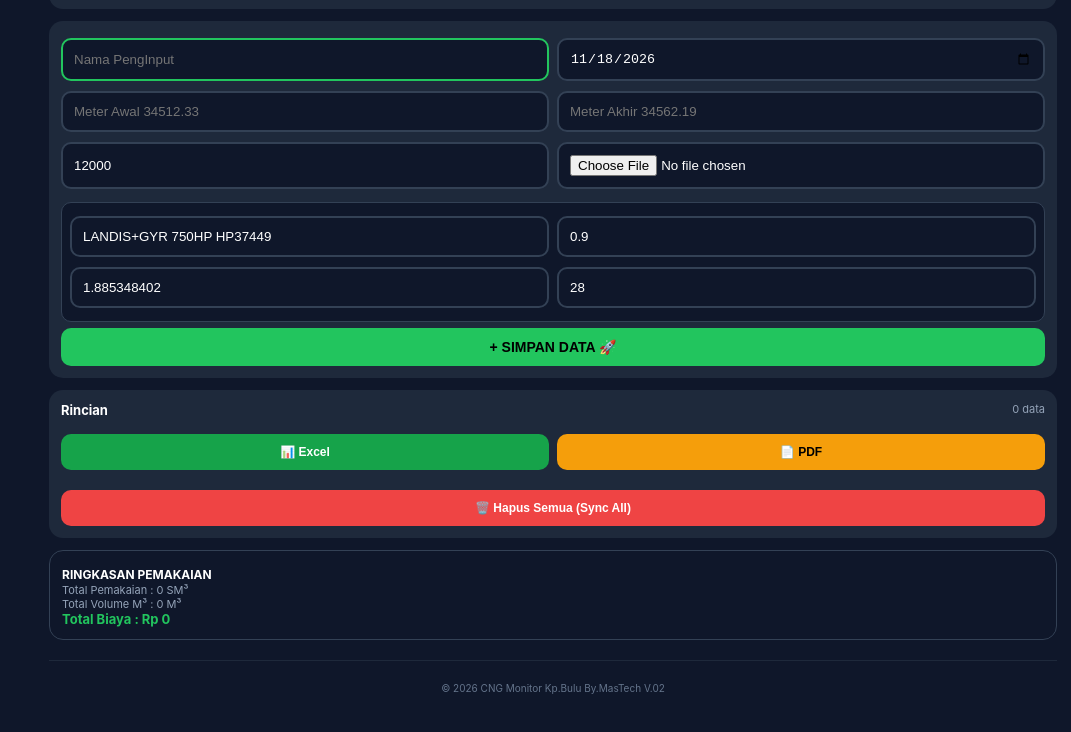
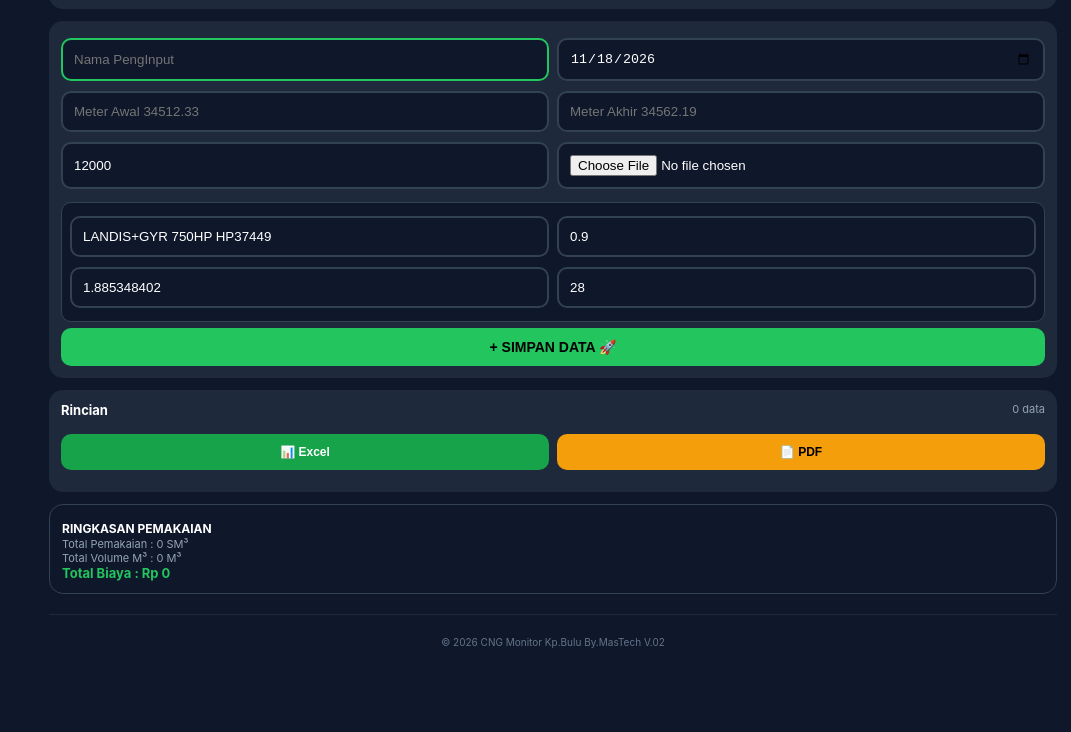
Before and after one commit to MasTech29/monitoring-cng, a plain HTML site: page index.html in a window 1280 px wide. Shown: the part 1149-1881 px from the top of the page, without its empty margins (209-1280 px from the left). After the commit the page ends 1849 px from the top, so only its background shows below. Drawn offline with nearby package versions, Linux system fonts and the light colour scheme; no server answers.

Commit message:
Update index.html

```diff
--- a/index.html
+++ b/index.html
@@ -129,7 +129,6 @@ body.light #ringTotalRp{color:#16a34a !important;font-weight:800 !important;font
 <div class="row" style="justify-content:space-between"><h3 style="margin:0;font-size:13px">Rincian</h3><div class="stat" id="totalData">0 data</div></div>
 <div class="row" style="margin-top:10px"><button class="btn-excel" onclick="exportExcel()">📊 Excel</button><button class="btn-pdf" onclick="exportPDF()">📄 PDF </button></div>
 <table id="tabel"></table>
-<button class="btn-del-all" onclick="askDeleteAll()">🗑️ Hapus Semua (Sync All)</button>
 </div>
 <div class="card" style="background:#0f172a;border:1px solid #334155"><b style="font-size:12px">RINGKASAN PEMAKAIAN</b><div class="stat" id="ringTotalSM">Total Pemakaian : 0 SM³</div><div class="stat" id="ringTotalM">Total Volume M³ : 0 M³</div><div class="stat" id="ringTotalRp" style="color:#22c55e;font-weight:bold;font-size:13px">Total Biaya : Rp 0</div></div>
 </div>
```
